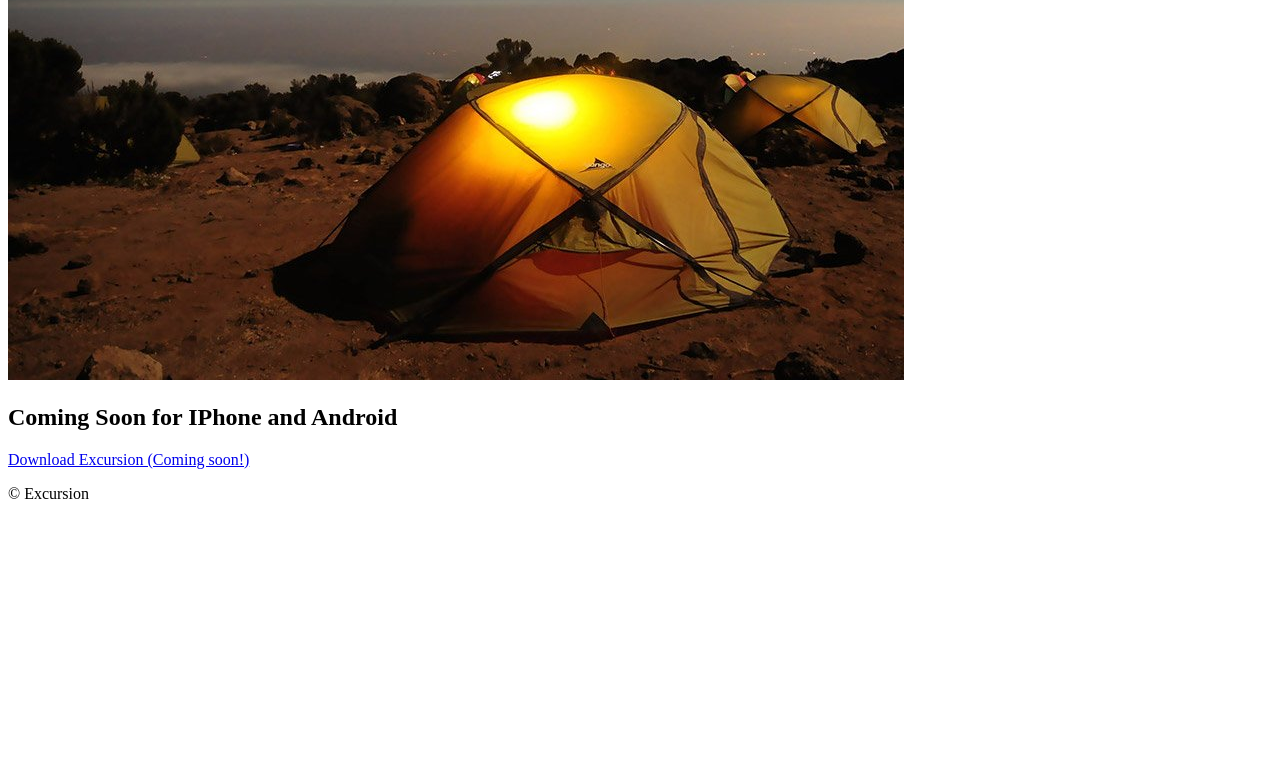
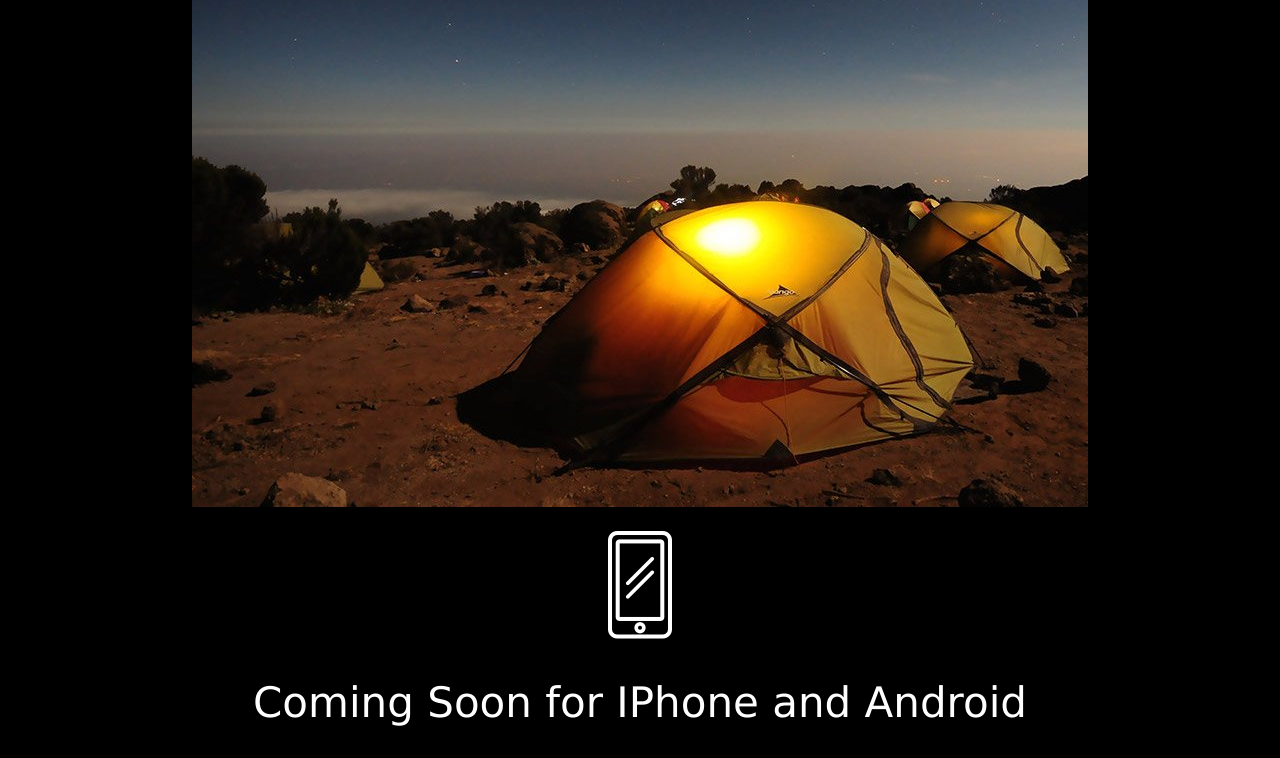
Before and after one commit to Tim0iOS/excursion, a plain HTML site: page index.html in a window 1280 px wide. Shown: the part 482-1240 px from the top of the page. Before the commit the page ends 1001 px from the top, so only its background shows below. Drawn offline with Linux system fonts and the light colour scheme; files whose address does not match are found by name.

Commit message:
adeed html structure & basic css style

```diff
--- a/index.html
+++ b/index.html
@@ -8,8 +8,11 @@
     <title>Excursion</title>
 </head>
 <body>
+    <header>
         <h1>Discover hidden places in the world around you</h1>
         <a href=#>Download Excursion (Coming soon!)</a>
+    </header>
+    <main>
         <video autoplay muted>
             <source src="/Users/timo/Desktop/Projects/excursion/excursion/resources/excursion.mp4" type="video/mp4">
             <p>Video not supported</p>
@@ -17,9 +20,13 @@
         <h2>Your personal travel guide</h2>
         <p>Excursion remembers places you like, and recommends new points of interest around you.</p>
         <img src="/Users/timo/Desktop/Projects/excursion/excursion/resources/camp.jpg" alt="picture of tents">
-    <img src="/Users/timo/Desktop/Projects/excursion/excursion/resources/phone.webp" alt="phone icon">
+        <br>
+        <img id="icon" src="/Users/timo/Desktop/Projects/excursion/excursion/resources/phone.webp" alt="phone icon">
         <h2>Coming Soon for IPhone and Android</h2>
+    </main>
+    <footer>
         <a href=#>Download Excursion (Coming soon!)</a>
-    <p>© Excursion</p>
+        <p id="copyright">© Excursion</p>
+    </footer>
 </body>
 </html>
--- a/style.css
+++ b/style.css
@@ -0,0 +1,34 @@
+body {
+    background-color: black;
+    color: white;
+    font-family: Verdana, Geneva, Tahoma, sans-serif;
+    text-align: center;
+}
+
+h1 {
+    font-weight: 400;
+    font-size: 50px;
+}
+
+h2 {
+    font-weight: 300;
+    font-size: 42px;
+}
+
+p {
+    font-size: 21px;
+    color: gray;
+}
+
+a {
+    color: aquamarine;
+    font-size: 16px;
+}
+
+#copyright {
+    text-align: right;
+}
+
+#icon {
+    margin-top: 20px;
+}
```
Lines whose indentation alone changed are shown as unchanged.
